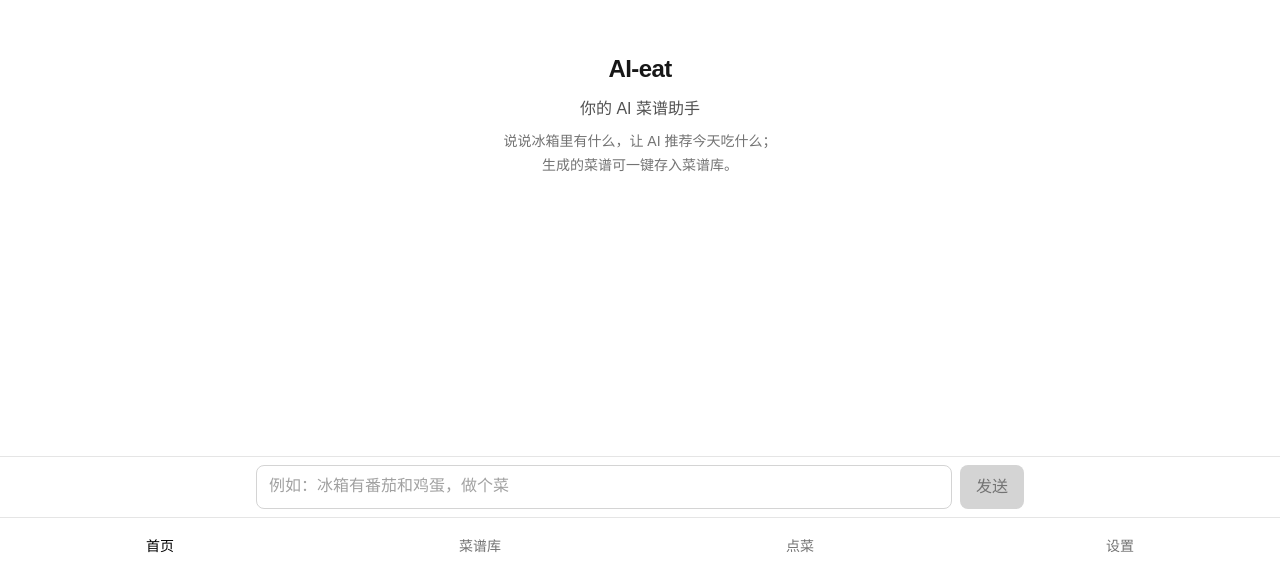
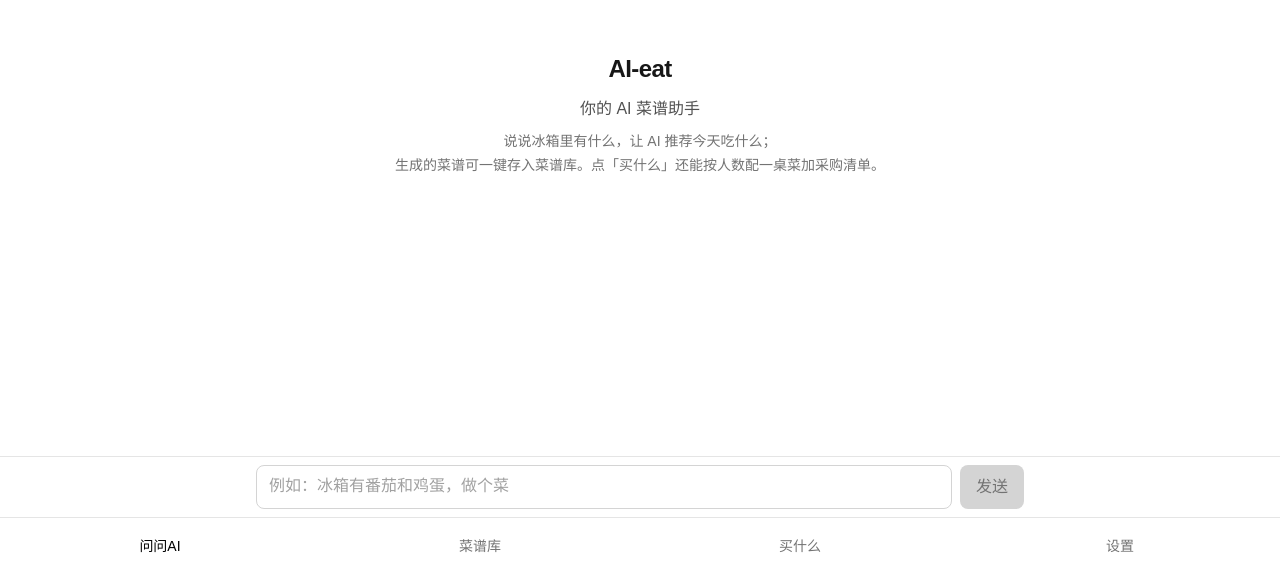
Before and after one commit to Zhangxml/AI-eat, a Next.js app: page / in a window 1280 px wide. Shown: the part 227-800 px from the top of the page. Built offline with nearby package versions, Linux system fonts and the light colour scheme.

Commit message:
style: 底部导航更名——首页→问问AI、点菜→买什么

```diff
--- a/src/components/BottomNav.tsx
+++ b/src/components/BottomNav.tsx
@@ -6,9 +6,9 @@ import { usePathname } from 'next/navigation'
 
 // 导航项数据：顺序即展示顺序，href 需与 App Router 路由一一对应
 export const NAV_ITEMS: { href: string; label: string }[] = [
-  { href: '/', label: '首页' },
+  { href: '/', label: '问问AI' },
   { href: '/recipes', label: '菜谱库' },
-  { href: '/dishes', label: '点菜' },
+  { href: '/dishes', label: '买什么' },
   { href: '/settings', label: '设置' },
 ]
 
--- a/src/components/ChatView.tsx
+++ b/src/components/ChatView.tsx
@@ -180,7 +180,7 @@ export default function ChatView() {
             <p className="mt-2 text-sm leading-6 text-neutral-500 dark:text-neutral-400">
               说说冰箱里有什么，让 AI 推荐今天吃什么；
               <br />
-              生成的菜谱可一键存入菜谱库。
+              生成的菜谱可一键存入菜谱库。点「买什么」还能按人数配一桌菜加采购清单。
             </p>
           </div>
         ) : (
```
